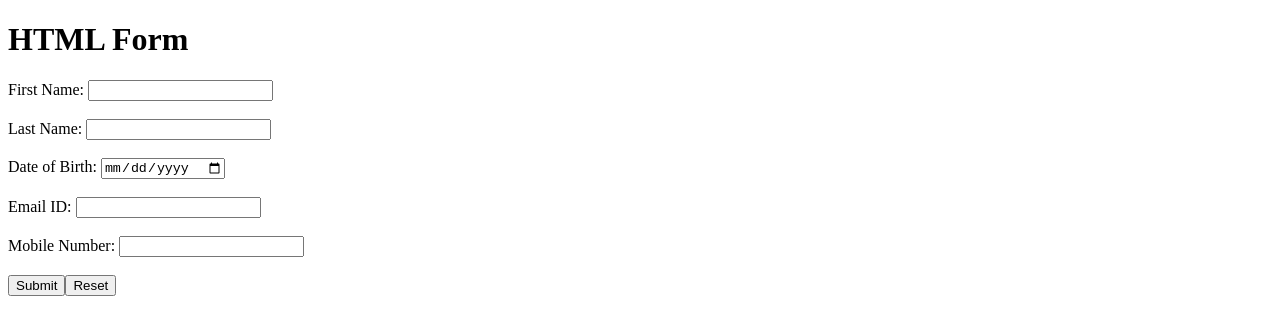
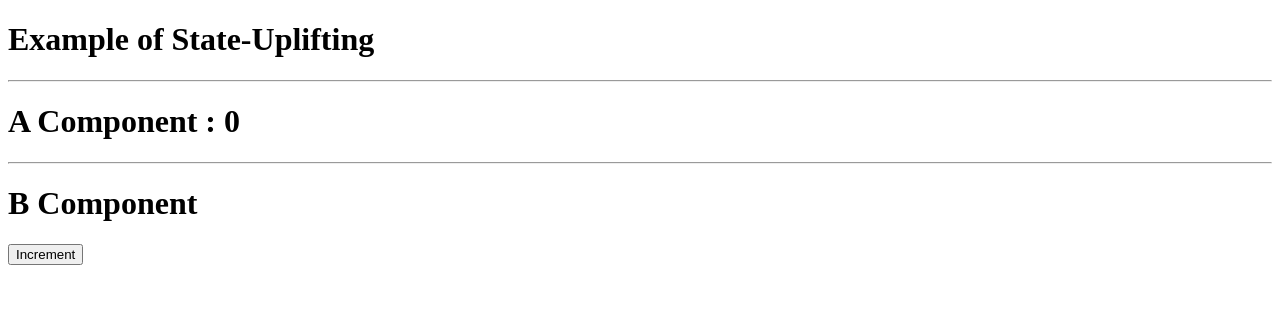
Before and after one commit to kaushik-72/quick-react, a React (Vite) app: page / in a window 1280 px wide. Shown: the top 334 px of the page. Built offline with nearby package versions, Linux system fonts and the light colour scheme.

Commit message:
uplifting

```diff
--- /dev/null
+++ b/src/AllTopics/05_StateUplifting/UpliftingChildA.jsx
@@ -0,0 +1,9 @@
+const UpliftingChildA = ({ count }) => {
+  return (
+    <div>
+      <h1>A Component : {count}</h1>
+    </div>
+  );
+};
+
+export default UpliftingChildA;
--- /dev/null
+++ b/src/AllTopics/05_StateUplifting/UpliftingChildB.jsx
@@ -0,0 +1,12 @@
+import React from "react";
+
+const UpliftingChildB = ({ handleIncrement }) => {
+  return (
+    <div>
+      <h1>B Component</h1>
+      <button onClick={handleIncrement}>Increment</button>
+    </div>
+  );
+};
+
+export default UpliftingChildB;
--- /dev/null
+++ b/src/AllTopics/05_StateUplifting/UpliftingParent.jsx
@@ -0,0 +1,21 @@
+import { useState } from "react";
+import UpliftingChildA from "./UpliftingChildA";
+import UpliftingChildB from "./UpliftingChildB";
+
+const UpliftingParent = () => {
+  const [count, setCount] = useState(0);
+
+  const handleIncrement = () => setCount((prev) => prev + 1);
+
+  return (
+    <div>
+      <h1>Example of State-Uplifting</h1>
+      <hr />
+      <UpliftingChildA count={count} />
+      <hr />
+      <UpliftingChildB handleIncrement={handleIncrement} />
+    </div>
+  );
+};
+
+export default UpliftingParent;
--- a/src/App.jsx
+++ b/src/App.jsx
@@ -12,6 +12,7 @@ import ChildrenProps from "./AllTopics/04_ChildrenProps/ChildrenProps";
 import ControlledForms1 from "./AllTopics/08_Forms/ControlledForms1";
 import ControlledForms2 from "./AllTopics/08_Forms/ControlledForms2";
 import ControlledTask1 from "./AllTopics/08_Forms/ControlledTask1";
+import UpliftingParent from "./AllTopics/05_StateUplifting/UpliftingParent";
 
 const App = ()=>{
 
@@ -29,8 +30,9 @@ const App = ()=>{
           {/* <PropsParents/> */}
           {/* <PropsChild/> */}
           {/* <ChildrenProps/> */}
+          <UpliftingParent/>
           {/* <ControlledForms1/> */}
-          <ControlledTask1/>
+          {/* <ControlledTask1/> */}
           {/* <ControlledForms2/> */}
 
         </>
```
